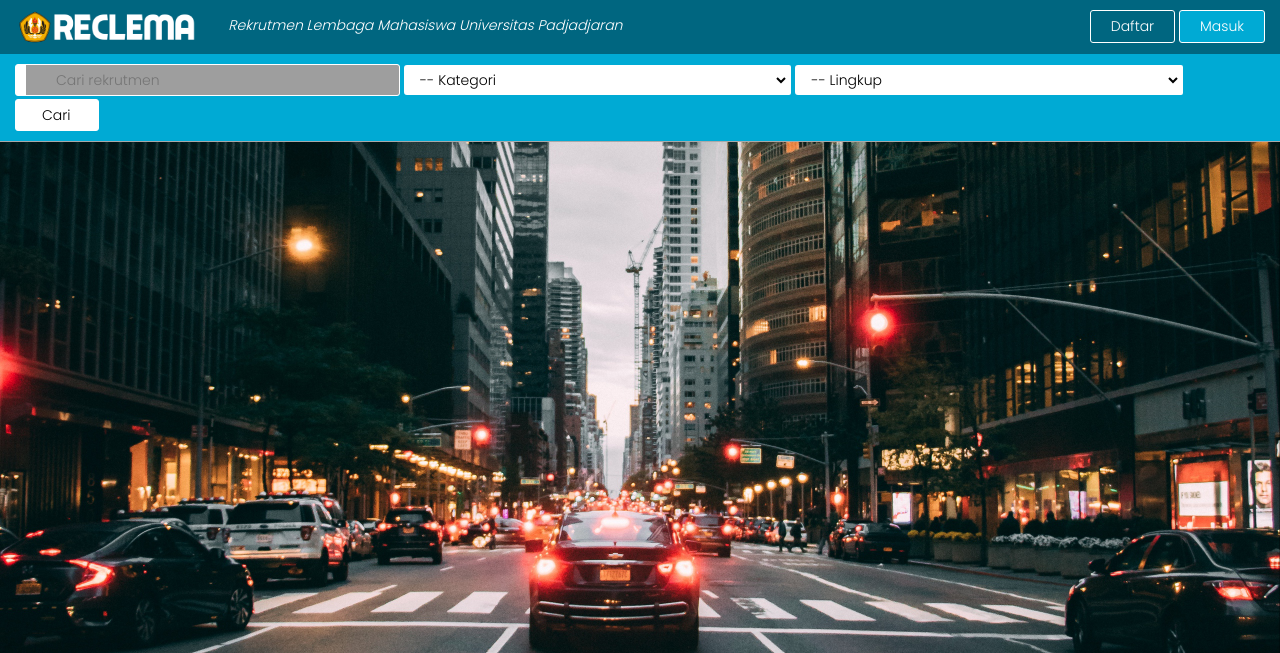
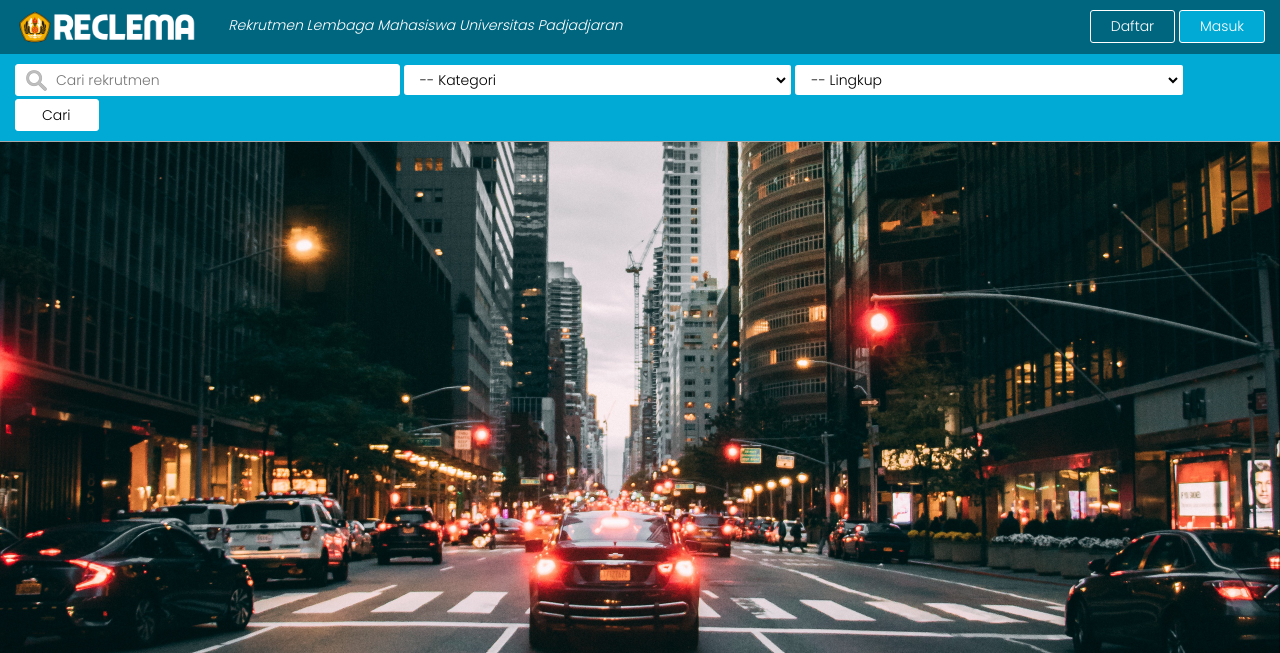
Before and after one commit to fadillaharsa/pwproject, a CodeIgniter app: page /database/index.php/home/index in a window 1280 px wide. Shown: the top 653 px of the page. Run offline with CodeIgniter, Linux system fonts and the light colour scheme; some libraries are stand-ins or nearby versions; grey boxes are pictures that could not be loaded.

Commit message:
add search icon

```diff
--- a/Reclema/stylesheet/ourcss.css
+++ b/Reclema/stylesheet/ourcss.css
@@ -28,7 +28,7 @@ html{
 	padding: 4.5px 40px;
 	width: 30.8%;
 	height: auto;
-	background-image: url('https://www.w3schools.com/css/searchicon.png');
+	background-image: url('../content/searchicon.png');
 	background-position: 10px;
 	background-repeat: no-repeat;
 	margin-bottom:3px;
```
Also changed, not shown: Reclema/content/searchicon.png.
